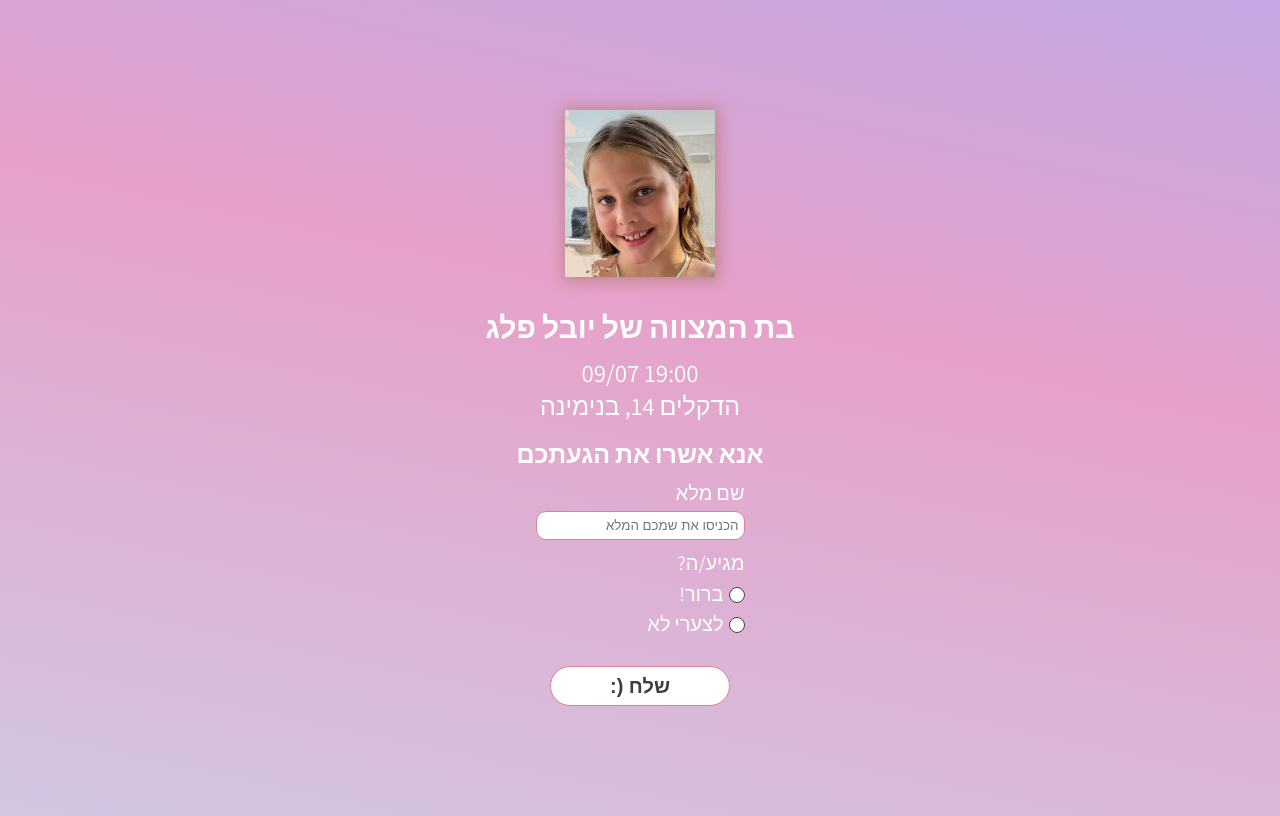
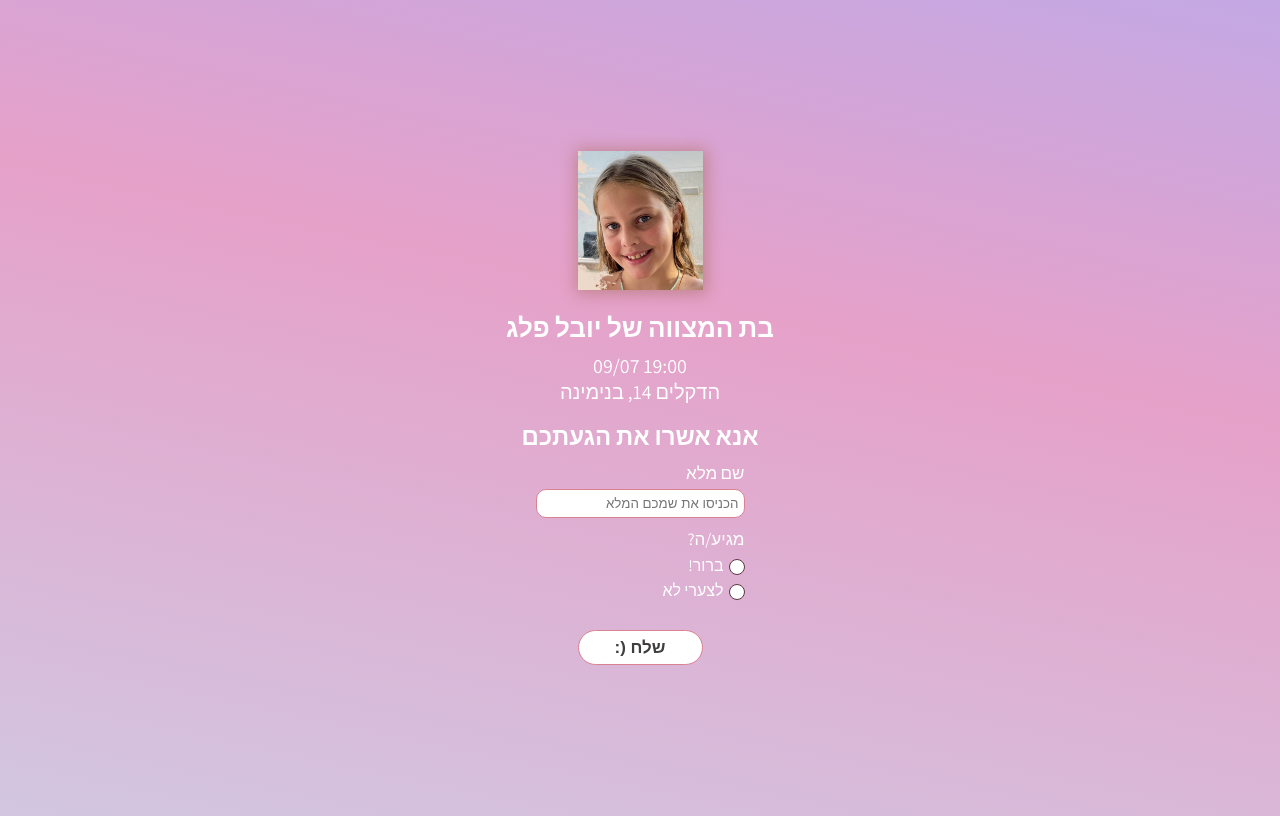
Before and after one commit to mayPeleg/yuval-peleg-12, an Angular app: page / in a window 1280 px wide. Built offline with nearby package versions, Linux system fonts and the light colour scheme.

Commit message:
change style

```diff
--- a/src/app/app.component.scss
+++ b/src/app/app.component.scss
@@ -9,13 +9,13 @@
 }
 
 img {
-    width: 150px;
+    width: 125px;
     box-shadow: 1px 1px 15px 3px #c1848f;
 }
 
 span {
     color : white;
-    font-size: 20px;
+    font-size: 17px;
     margin-top:16px;
 }
 
@@ -30,21 +30,21 @@ input {
 }
 
 .header {
-    margin: 30px 0px 9px 0px;
-    font-size: 30px;
+    margin: 20px 0px 9px 0px;
+    font-size: 26px;
     font-weight: bold;
 }
 
 .time {
-    font-size: 25px;
+    font-size: 20px;
 }
 
 .place {
-    font-size: 25px;
+    font-size: 20px;
 }
 
 .title {
-    font-size: 25px;
+    font-size: 24px;
     padding-top: 15px;
     font-weight: bold;
 }
@@ -83,10 +83,10 @@ input {
     background-color: white;
     border: 1px solid #da8291;
     border-radius: 20px;
-    width: 180px;
+    width: 125px;
     margin-top: 25px;
-    font-size: 20px;
-    height: 40px;
+    font-size: 17px;
+    height: 35px;
     font-weight: bold;
     color: #403d3d;
 }
@@ -108,7 +108,7 @@ input {
 
     span {
         color: white;;
-        font-size: 25px;
+        font-size: 22px;
         margin-top: 20px;
     }
 }
--- a/src/app/radio-button-component/radio-button-component.component.scss
+++ b/src/app/radio-button-component/radio-button-component.component.scss
@@ -21,6 +21,6 @@
 
     span {
         margin-right: 5px;
-        font-size: 20px;
+        font-size: 16px;
     }
 }
```
